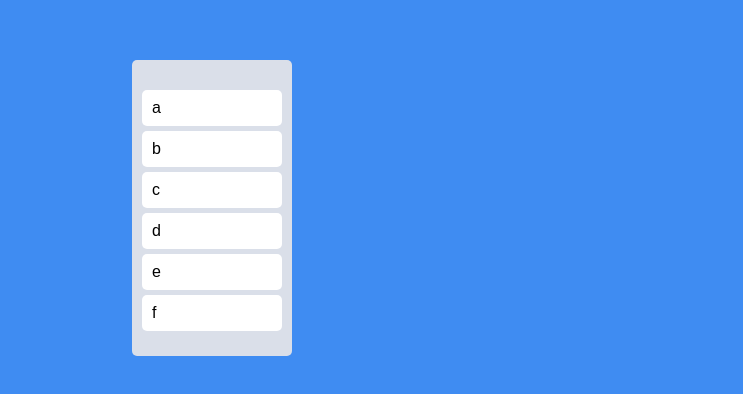
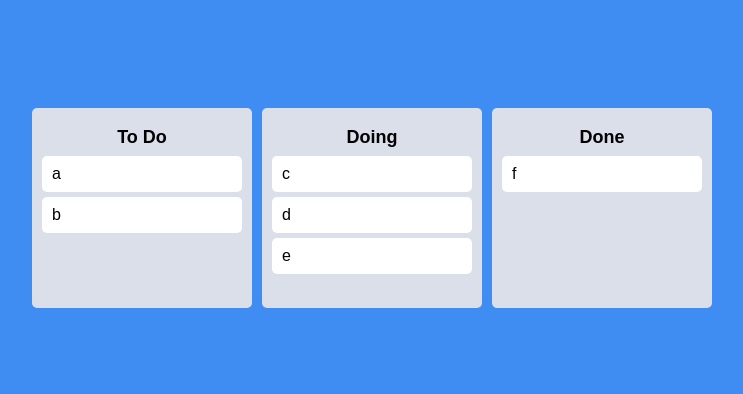
Before and after one commit to jiyong0419/react-masterclass_chapter7, a React (Create React App) app: page / in a window 1280 px wide. Shown: the part 192-586 px from the top of the page, without its empty margins (268-1011 px from the left). Built offline with nearby package versions, Linux system fonts and the light colour scheme.

Commit message:
#7.8
Object.keys( ) , Object.values( )

```diff
--- a/src/App.tsx
+++ b/src/App.tsx
@@ -1,17 +1,12 @@
-import {
-  DragDropContext,
-  Draggable,
-  Droppable,
-  DropResult,
-} from "react-beautiful-dnd";
+import { DragDropContext, DropResult } from "react-beautiful-dnd";
 import { useRecoilState } from "recoil";
 import styled from "styled-components";
 import { toDoState } from "./atoms";
-import DraggableCard from "./Components/DraggableCard";
+import Board from "./Components/Board";
 
 const Wrapper = styled.div`
   display: flex;
-  max-width: 480px;
+  max-width: 680px;
   width: 100%;
   margin: 0 auto;
   justify-content: center;
@@ -22,50 +17,36 @@
 const Boards = styled.div`
   display: grid;
   width: 100%;
+  gap: 10px;
   grid-template-columns: repeat(3, 1fr);
-`;
-const Board = styled.div`
-  background-color: ${(props) => props.theme.boardColor};
-  padding: 30px 10px 20px 10px;
-  box-flex-group: ${(props) => props.theme.boardColor};
-  border-radius: 5px;
-  min-height: 200px;
 `;
 
 function App() {
   const [toDos, setToDos] = useRecoilState(toDoState);
   const onDragEnd = ({ destination, source, draggableId }: DropResult) => {
     if (!destination) return;
-    setToDos((currentToDos) => {
-      const toDosCopy = [...currentToDos];
-      toDosCopy.splice(source.index, 1);
-      toDosCopy.splice(destination?.index, 0, draggableId);
-      return toDosCopy;
-    });
+    // setToDos((currentToDos) => {
+    //   const toDosCopy = [...currentToDos];
+    //   toDosCopy.splice(source.index, 1);
+    //   toDosCopy.splice(destination?.index, 0, draggableId);
+    //   return toDosCopy;
+    // });
   };
   return (
+    <DragDropContext onDragEnd={onDragEnd}>
       <Wrapper>
         <Boards>
-        <DragDropContext onDragEnd={onDragEnd}>
-          <div>
-            <Droppable droppableId="one">
-              {(magic) => (
-                <Board ref={magic.innerRef} {...magic.droppableProps}>
-                  {toDos.map((toDo, index) => (
-                    <DraggableCard
-                      key={toDo}
-                      toDo={toDo}
+          {Object.keys(toDos).map((boardId, index) => (
+            <Board
+              boardId={boardId}
+              key={boardId}
               index={index}
-                    ></DraggableCard>
+              toDos={toDos[boardId]}
+            ></Board>
           ))}
-                  {magic.placeholder}
-                </Board>
-              )}
-            </Droppable>
-          </div>
-        </DragDropContext>
         </Boards>
       </Wrapper>
+    </DragDropContext>
   );
 }
 
--- /dev/null
+++ b/src/Components/Board.tsx
@@ -0,0 +1,47 @@
+import { Droppable } from "react-beautiful-dnd";
+import styled from "styled-components";
+import DraggableCard from "./DraggableCard";
+
+interface IBoardProps {
+  toDos: string[];
+  index: number;
+  boardId: string;
+}
+
+const Wrapper = styled.div`
+  background-color: ${(props) => props.theme.boardColor};
+  padding: 20px 10px 20px 10px;
+  box-flex-group: ${(props) => props.theme.boardColor};
+  border-radius: 5px;
+  min-height: 200px;
+`;
+const Title = styled.h1`
+  text-align: center;
+  font-size: 18px;
+  font-weight: 600;
+  margin-bottom: 10px;
+`;
+
+function Board({ toDos, index, boardId }: IBoardProps) {
+  return (
+    <Wrapper>
+      <Title>{boardId}</Title>
+      <Droppable droppableId={boardId}>
+        {(magic) => (
+          <div ref={magic.innerRef} {...magic.droppableProps}>
+            {toDos.map((toDo, index) => (
+              <DraggableCard
+                key={toDo}
+                toDo={toDo}
+                index={index}
+              ></DraggableCard>
+            ))}
+            {magic.placeholder}
+          </div>
+        )}
+      </Droppable>
+    </Wrapper>
+  );
+}
+
+export default Board;
--- a/src/atoms.tsx
+++ b/src/atoms.tsx
@@ -1,6 +1,14 @@
 import { atom, selector } from "recoil";
 
-export const toDoState = atom({
+interface IToDoState {
+  [key: string]: string[];
+}
+
+export const toDoState = atom<IToDoState>({
   key: "toDo",
-  default: ["a", "b", "c", "d", "e", "f"],
+  default: {
+    "To Do": ["a", "b"],
+    Doing: ["c", "d", "e"],
+    Done: ["f"],
+  },
 });
```
Lines whose indentation alone changed are shown as unchanged.
